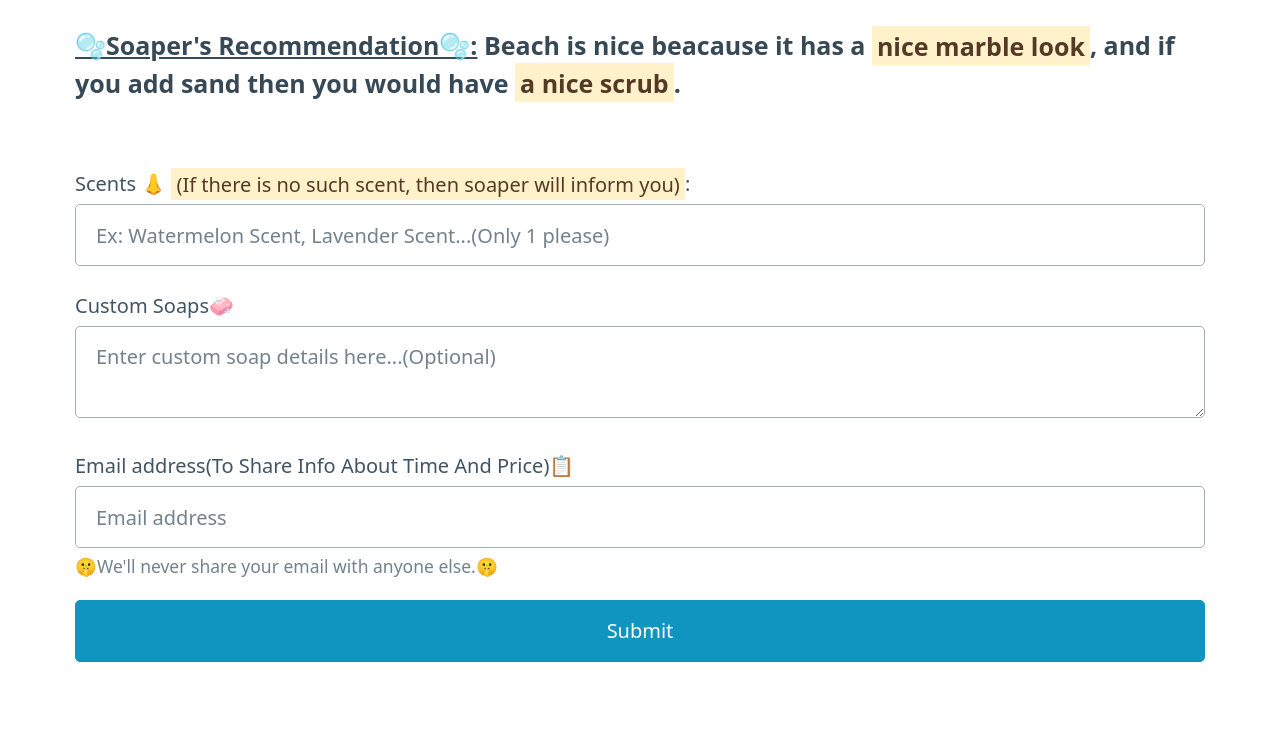
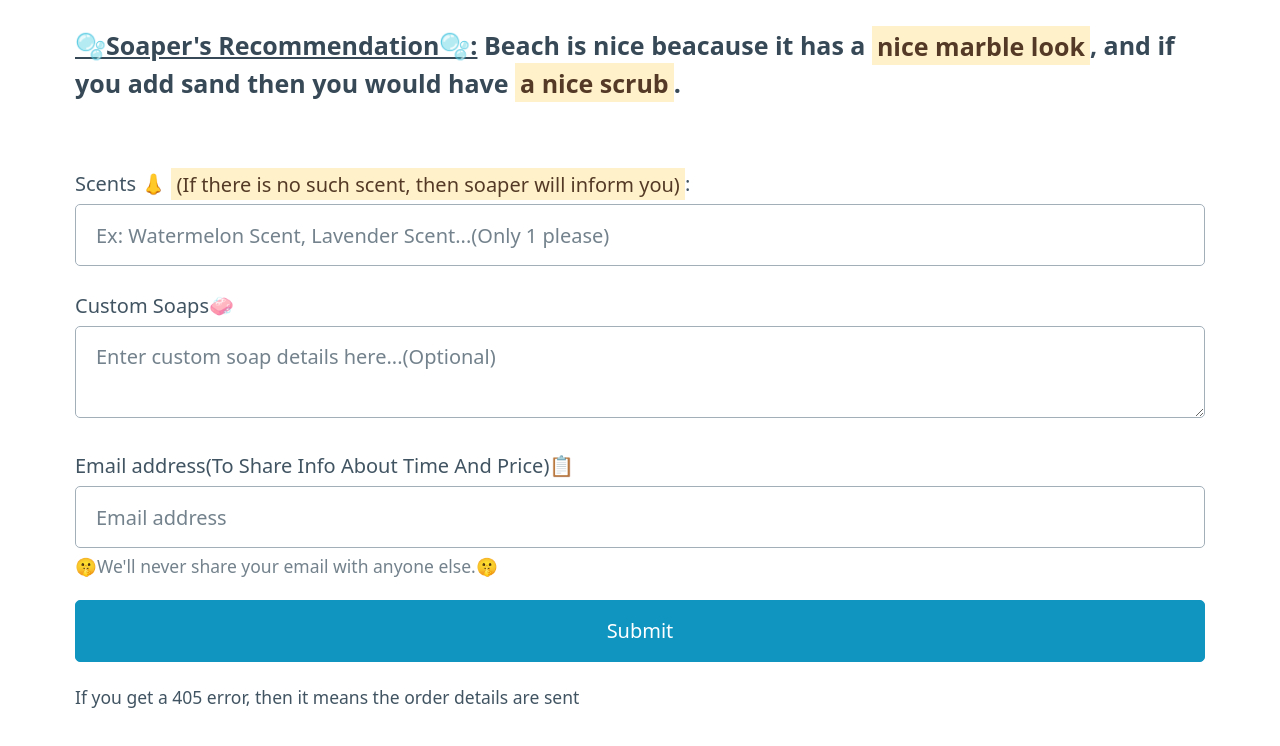
Before and after one commit to TheSilentCoderSB/soaps-by-miles, a website: page index.html in a window 1280 px wide. Shown: the part 1368-2114 px from the top of the page. Drawn offline with nearby package versions, Linux system fonts and the light colour scheme.

Commit message:
Update index.html

```diff
--- a/index.html
+++ b/index.html
@@ -140,6 +140,9 @@
           >🤫We'll never share your email with anyone else.🤫</small
         >
         <button type="submit" onclick="SendMail()">Submit</button>
+        <small data-aos="fade-up"
+          >If you get a 405 error, then it means the order details are sent</small
+        >
       </form>
     </main>
     <script src="https://unpkg.com/aos@2.3.1/dist/aos.js"></script>
```
